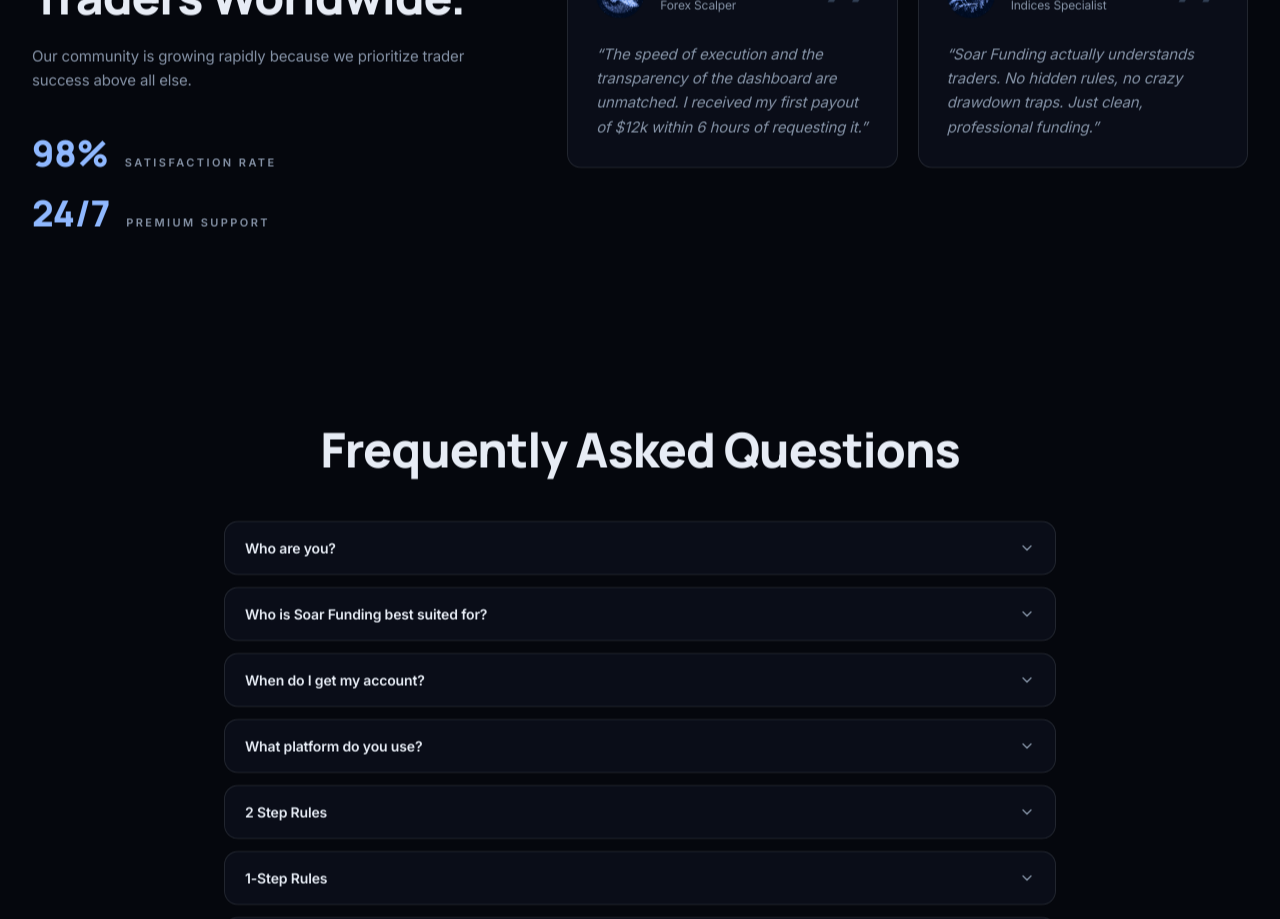
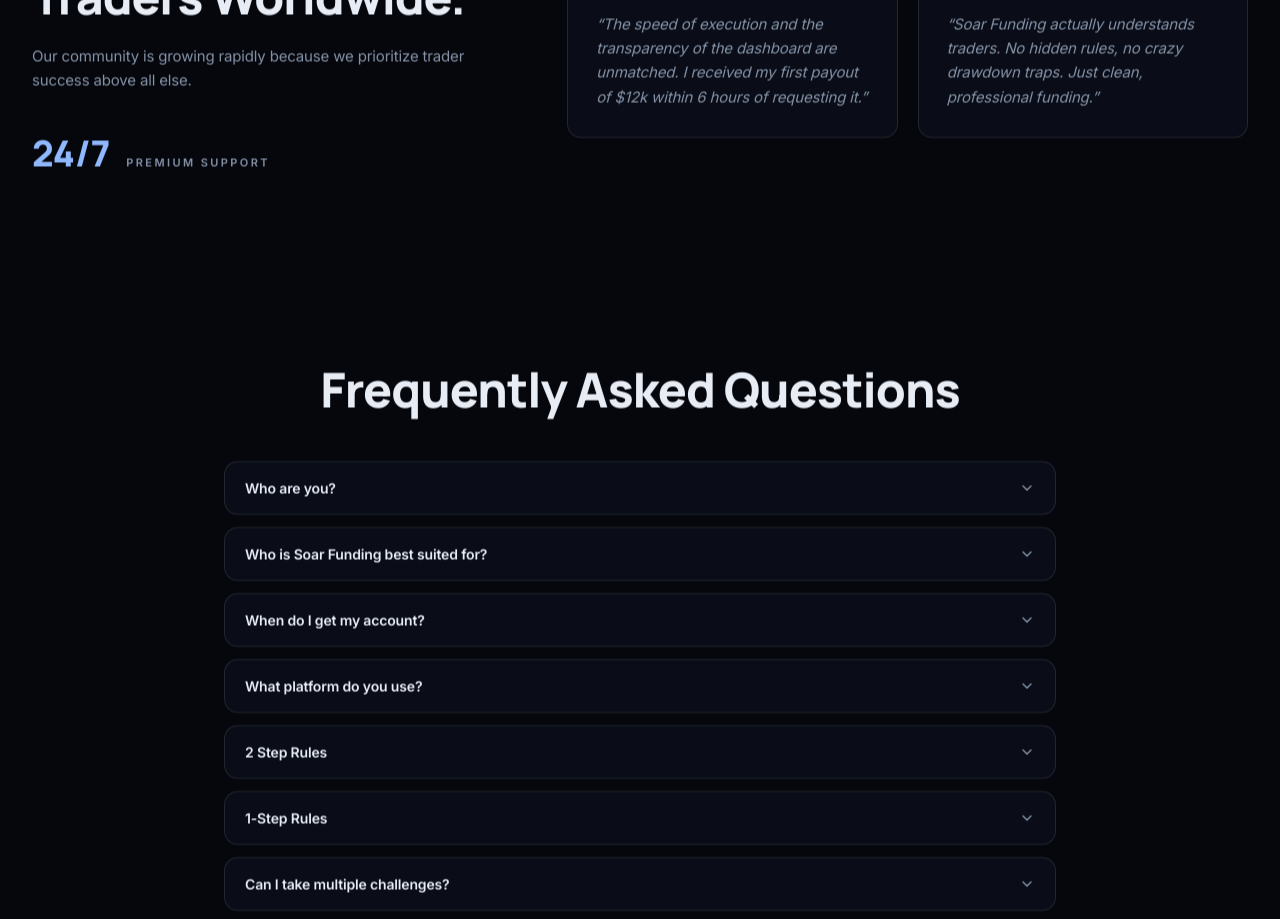
Before and after one commit to galshlomai-gsh/Soar-Trading, a Next.js app: page / in a window 1280 px wide. Shown: the part 3660-4579 px from the top of the page. Built offline with nearby package versions, Linux system fonts and the light colour scheme.

Commit message:
Remove 98% Satisfaction Rate stat from testimonials section
https://claude.ai/code/session_016pAzuGawbYispg9JVDnaAR

```diff
--- a/components/sections/Testimonials.tsx
+++ b/components/sections/Testimonials.tsx
@@ -37,7 +37,6 @@ export function Testimonials() {
             </p>
 
             <dl className="mt-10 flex flex-col gap-5">
-              <Stat value="98%" label="Satisfaction Rate" />
               <Stat value="24/7" label="Premium Support" />
             </dl>
           </div>
```
